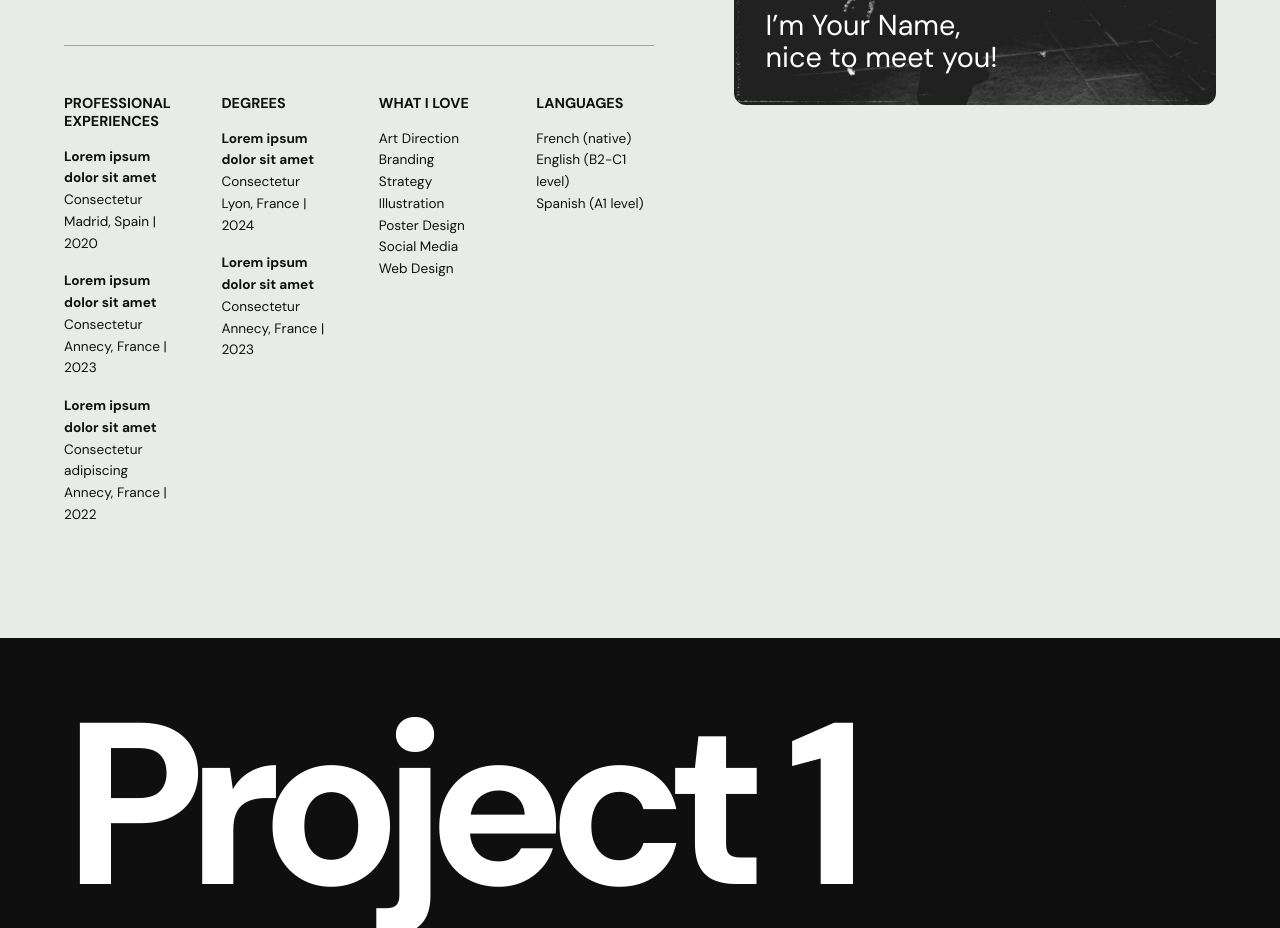
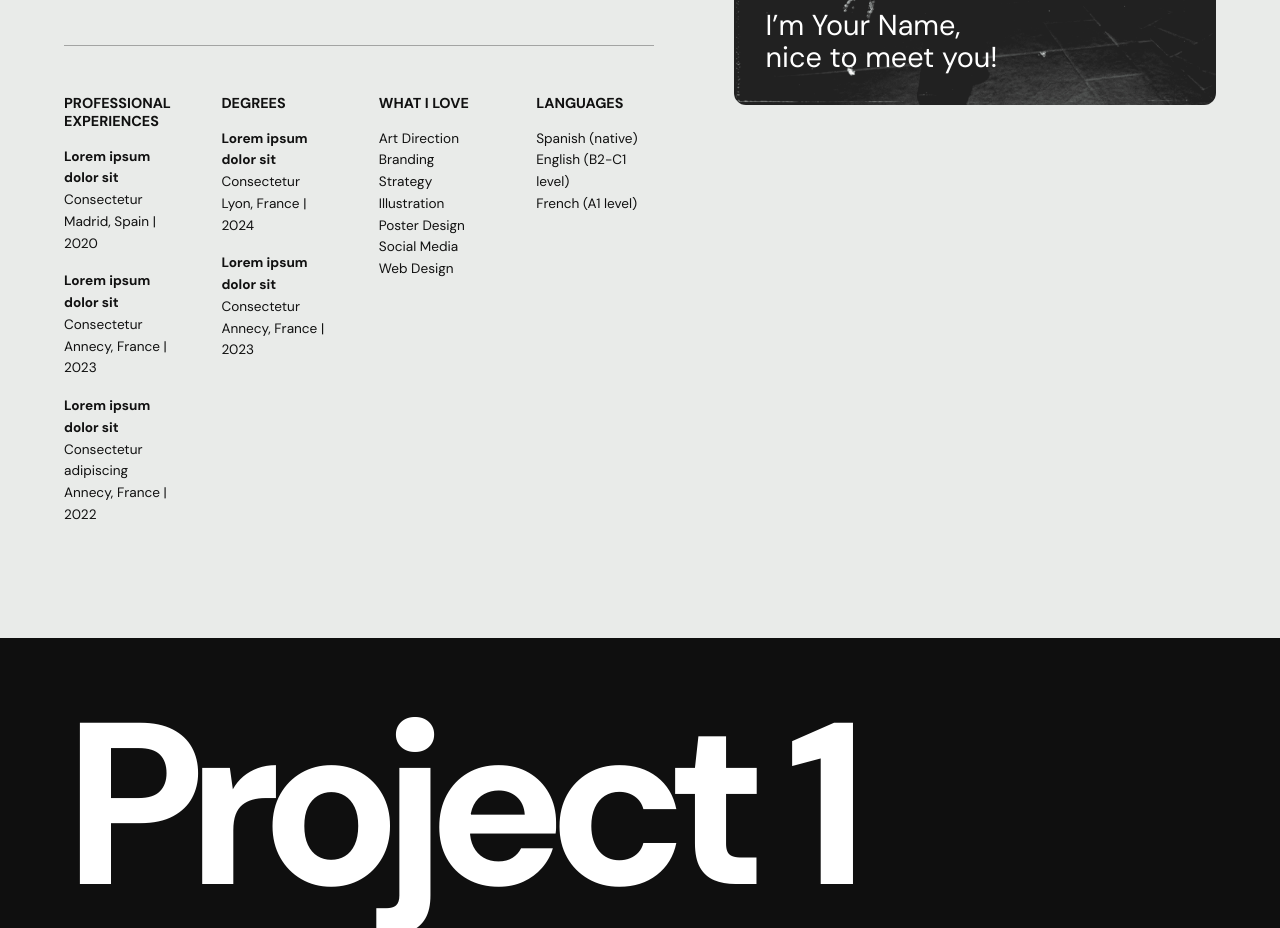
Before and after one commit to arknt/repository-2025-2026, a website with bundled scripts: page student-project-template/index.html in a window 1280 px wide. Shown: the part 2155-3083 px from the top of the page. Built offline with nearby package versions, Linux system fonts and the light colour scheme; files whose address does not match are found by name; a web font is replaced by a local one.

Commit message:
Corrections

```diff
--- a/student-project-template/index.html
+++ b/student-project-template/index.html
@@ -117,26 +117,26 @@
 
         <div>
           <h4>PROFESSIONAL EXPERIENCES</h4>
-          <p><strong>Lorem ipsum dolor sit amet</strong><br>
+          <p><strong>Lorem ipsum dolor sit</strong><br>
           Consectetur<br>
           Madrid, Spain | 2020</p>
 
-          <p><strong>Lorem ipsum dolor sit amet</strong><br>
+          <p><strong>Lorem ipsum dolor sit</strong><br>
          Consectetur<br>
           Annecy, France | 2023</p>
 
-          <p><strong>Lorem ipsum dolor sit amet</strong><br>
+          <p><strong>Lorem ipsum dolor sit</strong><br>
         Consectetur adipiscing<br>
           Annecy, France | 2022</p>
         </div>
 
         <div>
           <h4>DEGREES</h4>
-          <p><strong>Lorem ipsum dolor sit amet</strong><br>
+          <p><strong>Lorem ipsum dolor sit</strong><br>
           Consectetur<br>
           Lyon, France | 2024</p>
 
-          <p><strong>Lorem ipsum dolor sit amet</strong><br>
+          <p><strong>Lorem ipsum dolor sit</strong><br>
           Consectetur<br>
           Annecy, France | 2023</p>
         </div>
@@ -157,9 +157,9 @@
         <div>
           <h4>LANGUAGES</h4>
           <p>
-            French (native)<br>
+            Spanish (native)<br>
             English (B2-C1 level)<br>
-            Spanish (A1 level)
+            French (A1 level)
           </p>
         </div>
 
```
